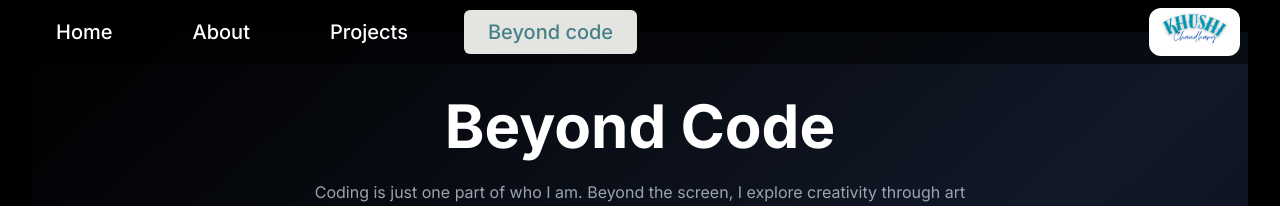
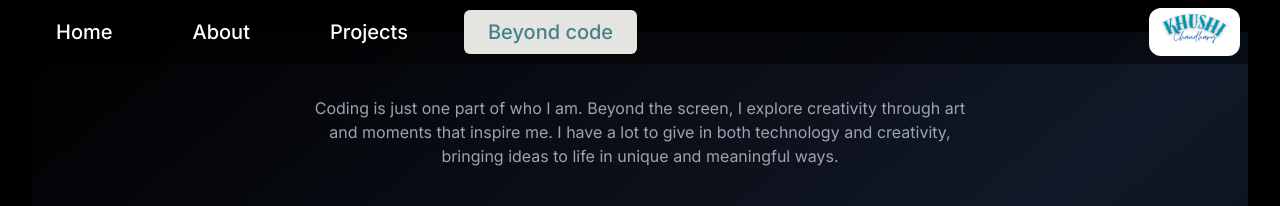
Before and after one commit to khushic10/portfolio, a Next.js app: page /beyond-code in a window 1280 px wide. Shown: the top 206 px of the page. Built offline with nearby package versions, Linux system fonts and the light colour scheme.

Commit message:
Ui change

```diff
--- a/src/app/beyond-code/page.js
+++ b/src/app/beyond-code/page.js
@@ -35,13 +35,6 @@ export default function BeyondCode() {
 				animate="show"
 				className="max-w-6xl mx-auto"
 			>
-				<motion.h1
-					variants={item}
-					className="text-4xl md:text-6xl font-bold mb-6 text-center"
-				>
-					Beyond Code
-				</motion.h1>
-
 				<motion.p
 					variants={item}
 					className="text-gray-400 text-center max-w-2xl mx-auto mb-12"
```
